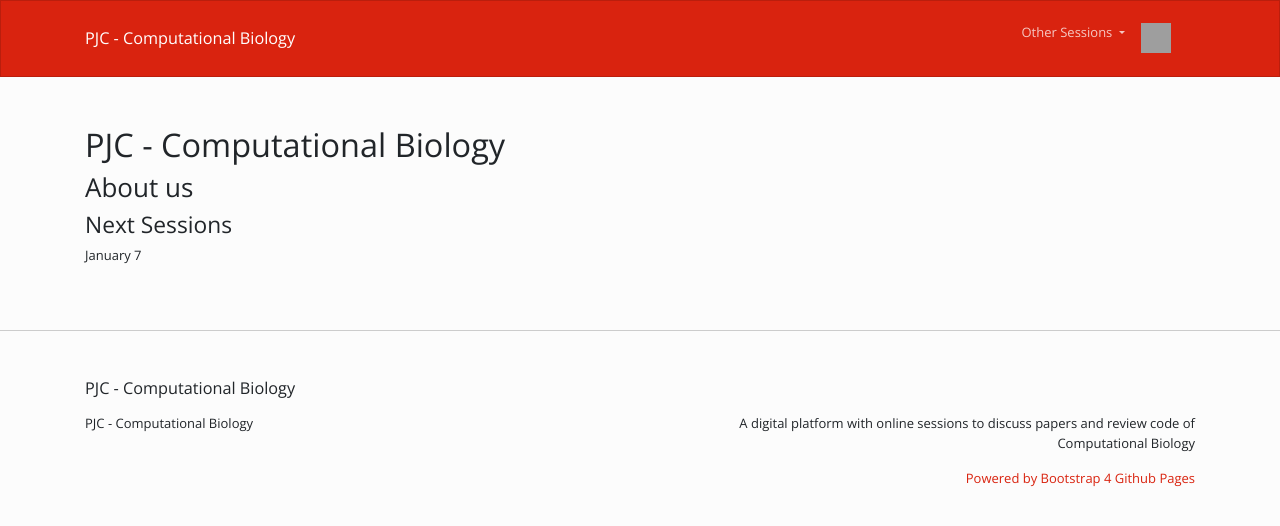
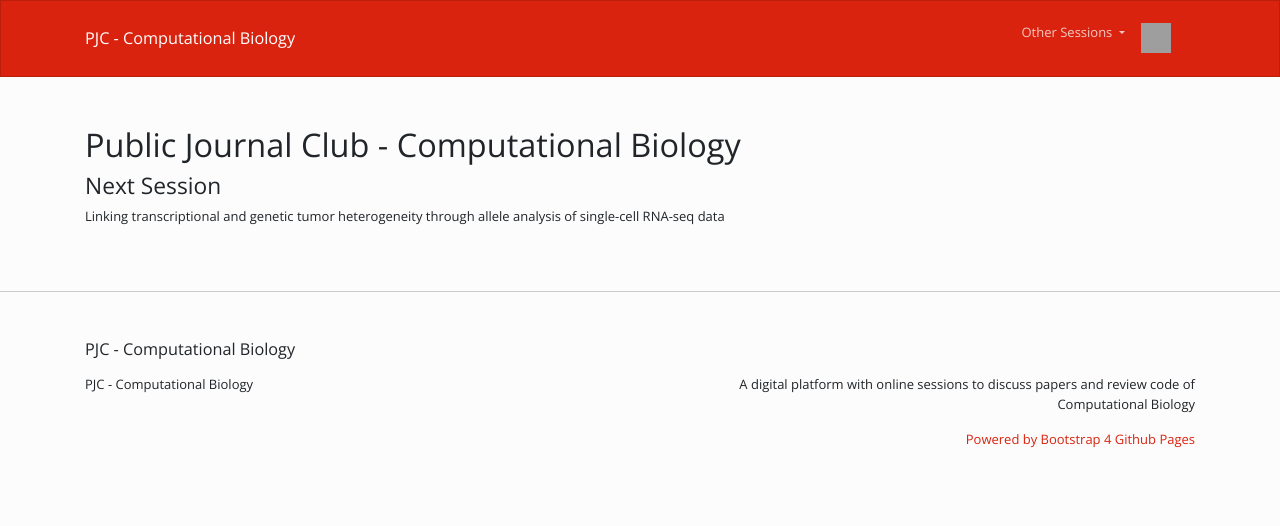
Before and after one commit to adrishg/adrishg.github.io, a Jekyll site: the page built from index.md, in a window 1280 px wide. Shown: the top 526 px of the page. Built offline with Jekyll 4.4.1, drawn with Linux system fonts in a browser that asks for light colours; grey boxes are pictures that could not be loaded.

```diff
--- a/index.md
+++ b/index.md
@@ -1,12 +1,8 @@
 ---
 layout: page
-title: PJC - Computational Biology
+title: Public Journal Club - Computational Biology
 ---
 
+### Next Session
 
-## About us
-
-### Next Sessions
-
-
-January 7
+Linking transcriptional and genetic tumor heterogeneity through allele analysis of single-cell RNA-seq data
```
